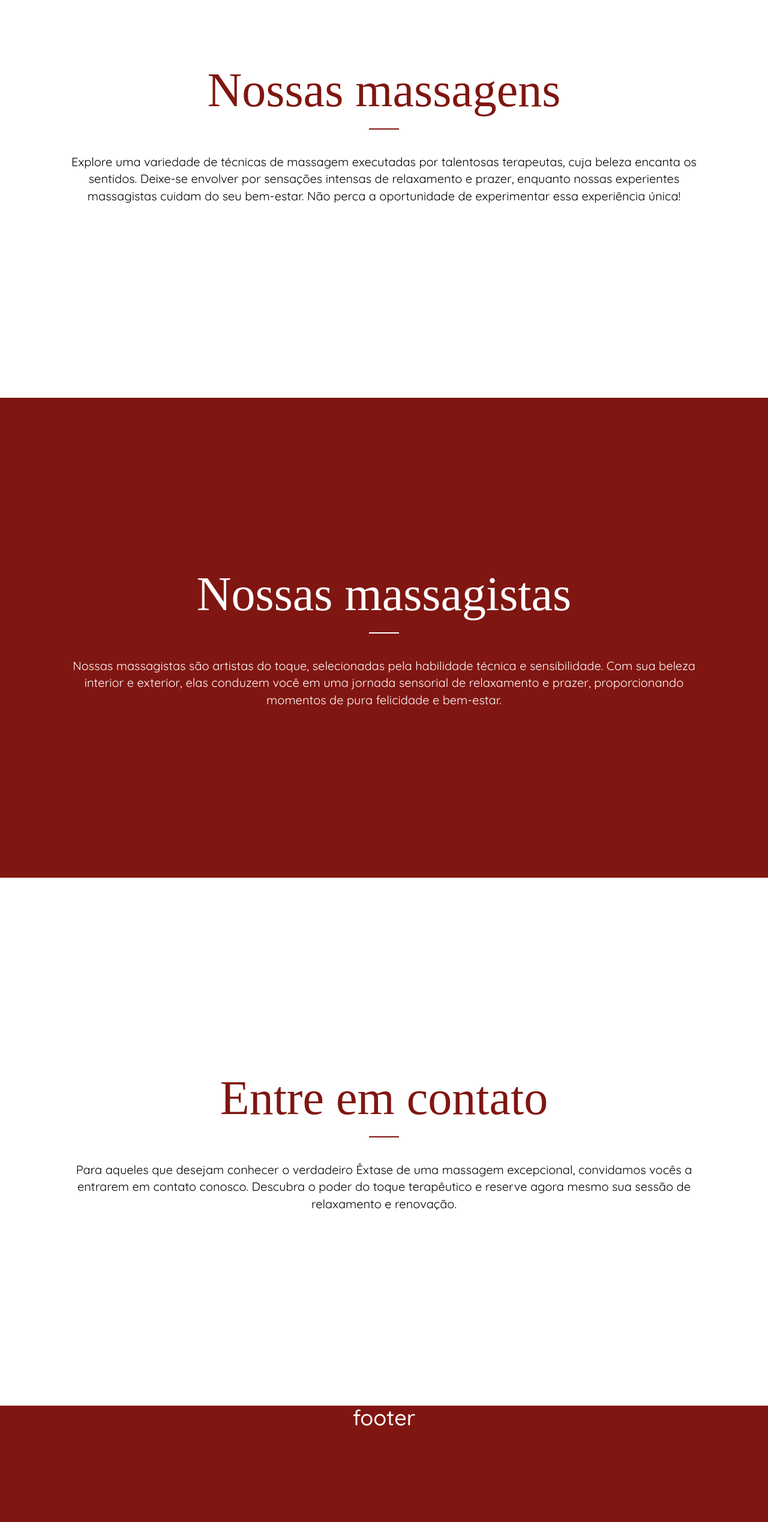
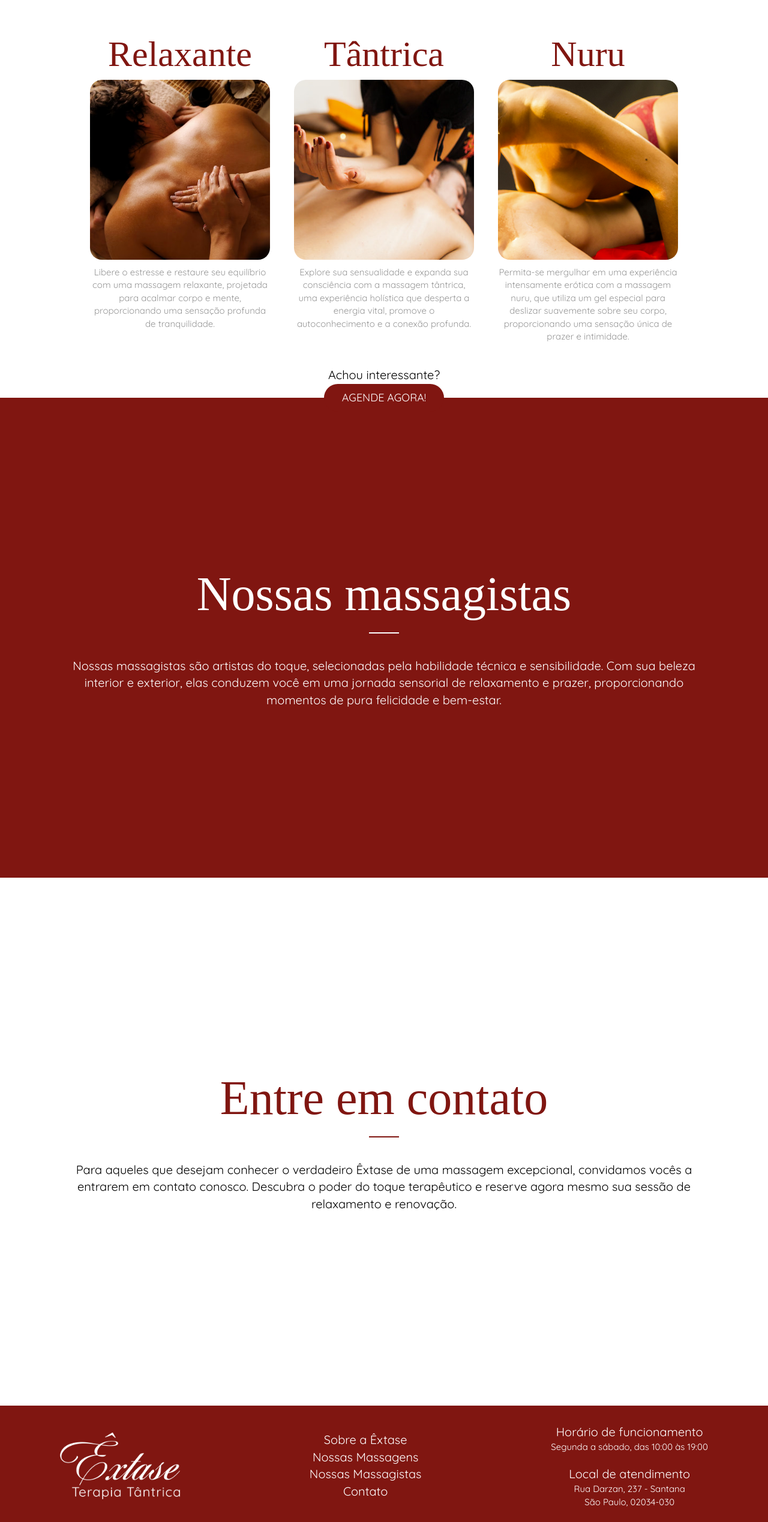
Before and after one commit to guga0712/extase-terapia, a plain HTML site: page index.html in a window 1280 px wide. Shown: the part 1345-3882 px from the top of the page at 60% size. Drawn offline with nearby package versions, Linux system fonts and the light colour scheme; a web font is replaced by a local one.

Commit message:
added footer and massages

```diff
--- a/index.html
+++ b/index.html
@@ -104,6 +104,32 @@
                 sentidos. Deixe-se envolver por sensações intensas de relaxamento e prazer, enquanto nossas experientes
                 massagistas cuidam do seu bem-estar. Não perca a oportunidade de experimentar essa experiência única!
             </p>
+            <div class="massages">
+                <div class="massage">
+                    <h2>Relaxante</h2>
+                    <img src="./assets/images/relaxante.png" alt="">
+                    <p>Libere o estresse e restaure seu equilíbrio com uma massagem relaxante, projetada para acalmar
+                        corpo e mente, proporcionando uma sensação profunda de tranquilidade.</p>
+                </div>
+                <div class="massage">
+                    <h2>Tântrica</h2>
+                    <img src="./assets/images/tantrica.png" alt="">
+                    <p>Explore sua sensualidade e expanda sua consciência com a massagem tântrica, uma experiência
+                        holística que desperta a energia vital, promove o autoconhecimento e a conexão profunda.</p>
+                </div>
+                <div class="massage">
+                    <h2>Nuru</h2>
+                    <img src="./assets/images/nuru.png" alt="">
+                    <p>Permita-se mergulhar em uma experiência intensamente erótica com a massagem nuru, que utiliza um
+                        gel especial para deslizar suavemente sobre seu corpo, proporcionando uma sensação única de
+                        prazer e intimidade.</p>
+                </div>
+            </div>
+            <div class="ctaMassage">
+                <p>Achou interessante?</p>
+                <a href="#contact">AGENDE AGORA!</a>
+            </div>
+
         </div>
     </div>
     <div class="ourMassagists" id="ourMassagists">
@@ -125,8 +151,38 @@
                 renovação.</p>
         </div>
     </div>
+
+
+
+
+
+
+    <div class="footer">
+        <div class="logoFooter">
+            <img src="./assets/logos/whitelogo.png" alt="">
+        </div>
+        <div class="siteMap">
+            <a href="#aboutUs">Sobre a Êxtase</a>
+            <a href="#ourMassages">Nossas Massagens</a>
+            <a href="#ourMassagists">Nossas Massagistas</a>
+            <a href="#contact">Contato</a>
+        </div>
+        <div class="aboutBusiness">
+            <div class="businessHours">
+                <p>Horário de funcionamento</p>
+                <p>Segunda a sábado, das 10:00 às 19:00</p>
+            </div>
+            <div class="businessAddress">
+                <p>Local de atendimento</p>
+                <p>Rua Darzan, 237 - Santana <br>
+                    São Paulo, 02034-030
+                </p>
+            </div>
+        </div>
+    </div>
     <footer>
-        <h1>footer</h1>
+        <p>2023 © Êxtase Terapia Tântrica - Direitos Reservados | Desenvolvido por <a
+                href="https://www.instagram.com/easyco.mkt/">Easy Company</a></p>
     </footer>
 
 
--- a/style.css
+++ b/style.css
@@ -156,15 +156,117 @@ html {
     margin: 0;
 }
 
-footer {
+.massages {
+    display: flex;
+    gap: 40px;
+}
+
+.massage h2 {
+    color: var(--red-800);
+    font-family: theifont;
+    font-size: 60px;
+}
+
+.massage img {
+    width: 300px;
+    border-radius: 20px;
+}
+
+.massage p {
+    margin-top: 10px;
+    font-size: 15px;
+    width: 300px;
+    color: #969696;
+}
+
+.ctaMassage {
+    display: flex;
+    flex-direction: column;
+}
+
+
+.ctaMassage a {
+    text-decoration: none;
+    color: white;
+    background-color: var(--red-800);
+    padding: 10px 30px;
+    border-radius: 50px;
+    font-size: 18px;
+}
+
+.ctaMassage a:hover {
+    text-decoration: none;
+    color: white;
+}
+
+.footer {
     padding: 0 100px;
     background-color: var(--red-800);
     height: 200px;
     display: flex;
     align-items: center;
-    justify-content: center;
+    justify-content: space-between;
+    flex-direction: row;
+    color: white;
+}
+
+.logoFooter img {
+    width: 200px;
+}
+
+.siteMap {
+    display: flex;
+    flex-direction: column;
     text-align: center;
+    font-size: 20px;
+}
+
+.siteMap a {
+    text-decoration: none;
     color: white;
+}
+
+.siteMap a:hover {
+    text-decoration: none;
+    color: white;
+}
+
+.aboutBusiness {
+    display: flex;
+    flex-direction: column;
+    gap: 20px;
+}
+
+.businessHours,
+.businessAddress {
+    display: flex;
+    flex-direction: column;
+    font-size: 20px;
+    text-align: center;
+}
+
+.businessHours p,
+.businessAddress p {
+    margin: 0;
+}
+
+.businessHours p:last-child,
+.businessAddress p:last-child {
+    font-size: 15px;
+}
+
+footer {
+    text-align: center;
+}
+
+footer a {
+    color: #6B07D2;
+    text-decoration: none;
+}
+
+footer a:hover {
+    text-decoration: none;
+    color: #6B07D2;
 }
 
 
@@ -265,7 +367,6 @@ footer {
         height: 100%;
     }
 
-    .ourMassages,
     .ourMassagists,
     .contact {
         height: 100vh;
@@ -277,4 +378,23 @@ footer {
     .contactContent {
         padding: 0 2rem;
     }
+
+    .ourMassages {
+        height: 100%;
+    }
+
+    .massages {
+        flex-direction: column;
+    }
+
+    .footer {
+        padding: 20px 0;
+        flex-direction: column;
+        height: 100%;
+        gap: 40px;
+    }
+
+    .aboutBusiness {
+        gap: 10px;
+    }
 }
```
Also changed, not shown: assets/images/nuru.png (added), assets/images/relaxante.png (added), assets/images/tantrica.png (added), assets/logos/whitelogo.png (added).
